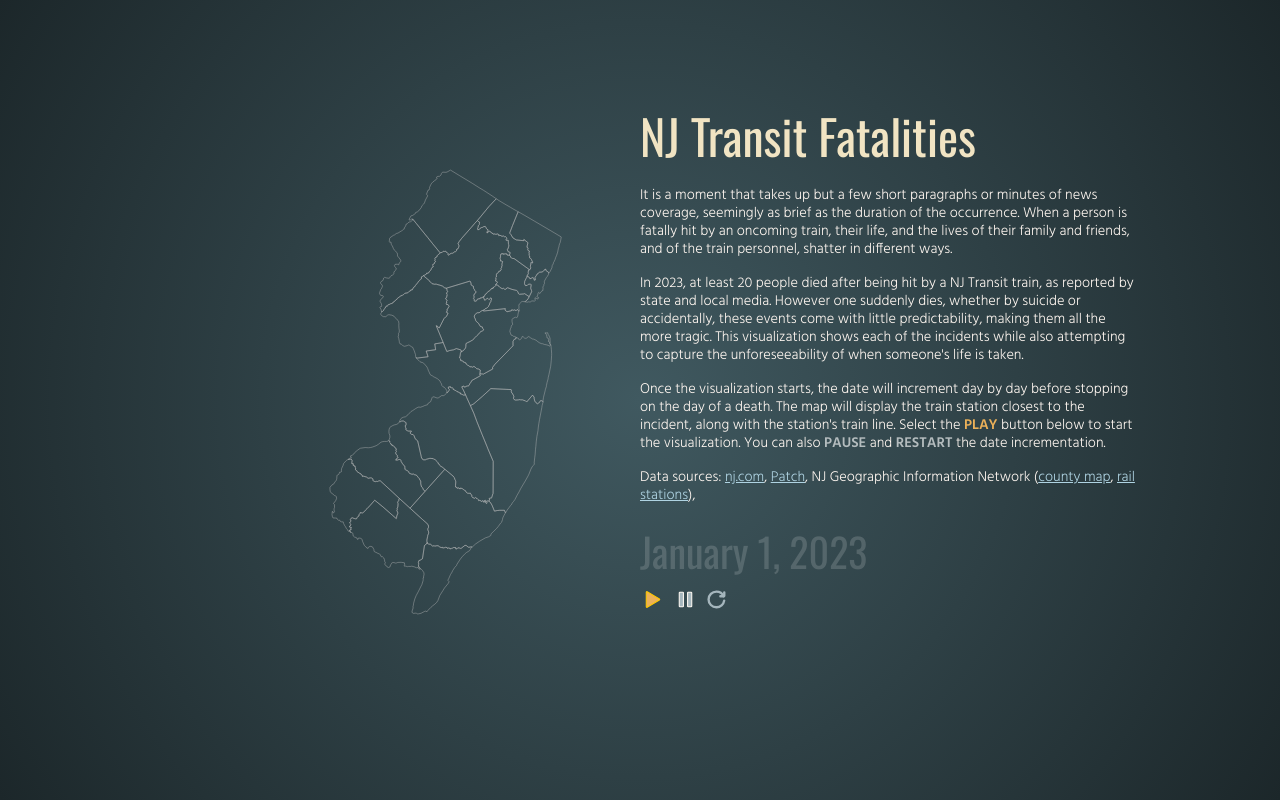
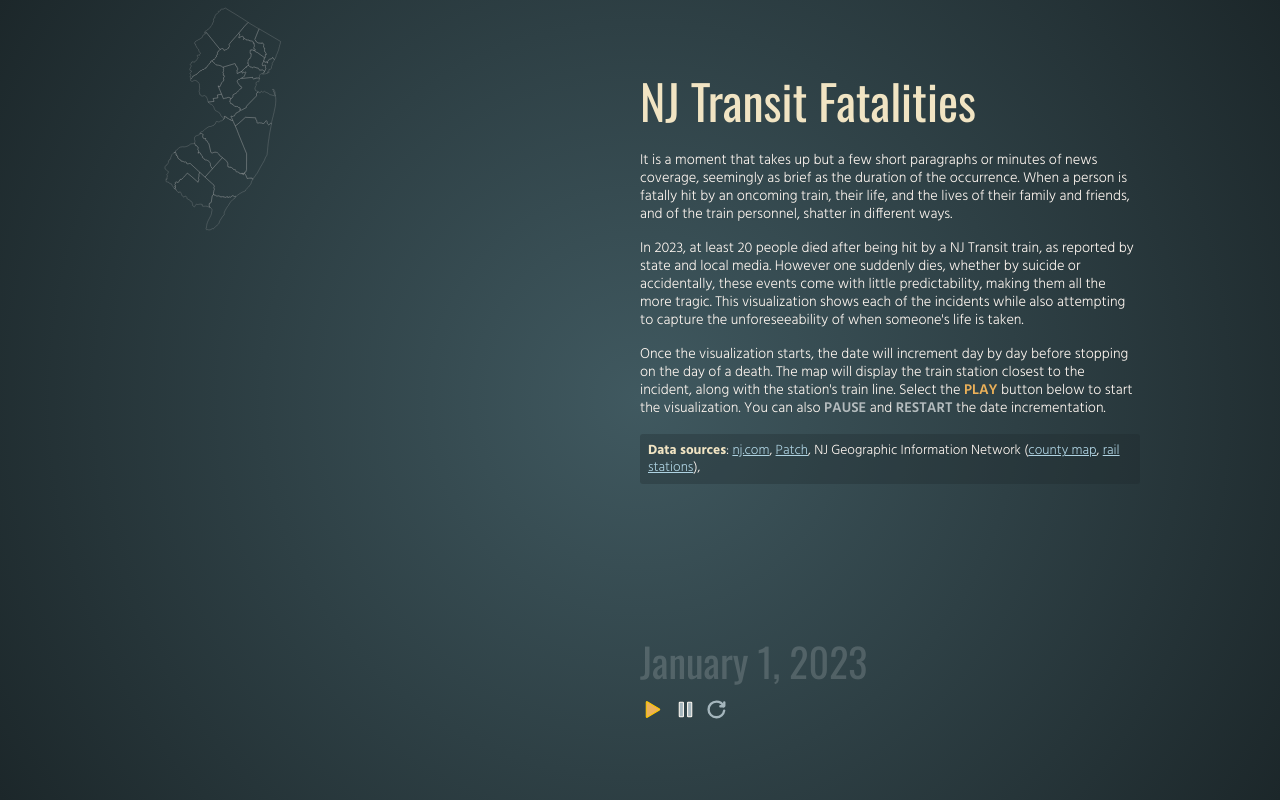
Before and after one commit to chejel/njt-fatalities, a SvelteKit app: page / in a window 1280 px wide. Built offline with nearby package versions, Linux system fonts and the light colour scheme; a web font is replaced by a local one.

Commit message:
Modify formatting

```diff
--- a/src/app.css
+++ b/src/app.css
@@ -23,6 +23,7 @@
       color: var(--off-white);
       background-color: #405960;
       background: radial-gradient(circle at 50%, #405960 0%, #1C272A 100%);
+      /* overflow: hidden; */
       }
 
   a {
@@ -70,3 +71,28 @@
     max-width: 100%;
     height: auto;
   } */
+
+  /* Scrollbar generated by https://scrollbar.app/ */
+
+body {
+  --sb-track-color: transparent;
+  --sb-thumb-color: var(--silver);
+  --sb-size: 10px;
+
+  scrollbar-color: var(--sb-thumb-color)
+                   var(--sb-track-color);
+}
+
+body::-webkit-scrollbar {
+  width: var(--sb-size)
+}
+
+body::-webkit-scrollbar-track {
+  background: var(--sb-track-color);
+  border-radius: 10px;
+}
+
+body::-webkit-scrollbar-thumb {
+  background: var(--sb-thumb-color);
+  border-radius: 10px;
+}
--- a/src/lib/components/About.svelte
+++ b/src/lib/components/About.svelte
@@ -28,8 +28,9 @@
 		<span style="text-transform: uppercase; font-weight: 600; color: var(--silver);">restart</span> the
 		date incrementation.
 	</p>
-	<p>
-		Data sources: <a href="https://www.nj.com/">nj.com</a>,
+	<p class="sources">
+		<span style="font-weight: 700; color: var(--beige);">Data sources</span>:
+		<a href="https://www.nj.com/">nj.com</a>,
 		<a href="https://patch.com">Patch</a>, NJ Geographic Information Network (<a
 			href="https://njogis-newjersey.opendata.arcgis.com/datasets/newjersey::county-boundaries-of-nj-hosted-3857/about"
 			>county map</a
@@ -52,9 +53,20 @@
 		margin-bottom: 1rem;
 	}
 
+	.sources {
+		font-size: 0.85rem;
+		background-color: rgba(28, 39, 42, 0.3);
+		padding: 0.5rem;
+		border-radius: 3px;
+	}
+
 	@media screen and (max-width: 480px) {
 		.intro-body {
 			font-size: 1rem;
 		}
+
+		.sources {
+			background-color: rgba(28, 39, 42, 1);
+		}
 	}
 </style>
--- a/src/routes/+page.svelte
+++ b/src/routes/+page.svelte
@@ -120,29 +120,28 @@
 <style>
 	.container {
 		position: relative;
-		height: 100svh;
 		display: flex;
-		flex-direction: column;
-		align-items: center;
-		justify-content: center;
 	}
 
 	.map {
-		position: absolute;
-		width: 100%;
-		z-index: 1;
+		width: 50svw;
+		flex-grow: 1;
 	}
 
 	.content {
-		position: absolute;
-		left: 50svw;
-		top: 100px;
-		height: 25svh;
-		z-index: 2;
+		width: 50svw;
+		flex-grow: 1;
+		overflow: hidden;
+		display: flex;
+		flex-direction: column;
+		justify-content: space-around;
+		align-items: flex-start;
+		height: 100svh;
 	}
 
 	.introduction {
-		width: 500px;
+		width: min(90%, 500px);
+		overflow: auto;
 	}
 
 	.dim {
@@ -156,25 +155,30 @@
 	}
 
 	@media screen and (max-width: 480px) {
+		.container {
+			height: 100svh;
+		}
+
+		.map {
+			width: 100svw;
+		}
+
 		.content {
+			position: absolute;
 			left: 0;
 			top: 0;
-			height: 100svh;
-			display: flex;
-			flex-direction: column;
 			justify-content: space-between;
 			align-items: center;
 			padding: 1rem;
 			overflow: hidden;
+			width: 100svw;
 		}
 
 		.introduction {
-			margin-top: auto;
 			width: 100%;
 			background-color: rgba(28, 39, 42, 0.75);
 			padding: 1rem;
 			border-radius: 5px;
-			overflow: auto;
 			box-shadow: 0px 0px 20px 5px rgba(0, 0, 0, 0.1);
 		}
 
```
